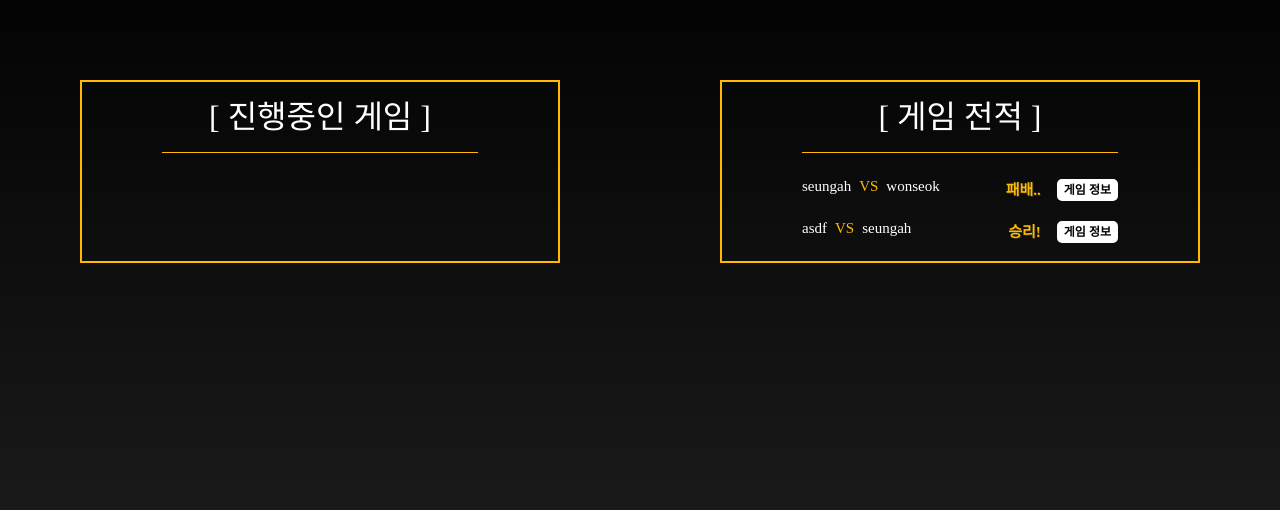
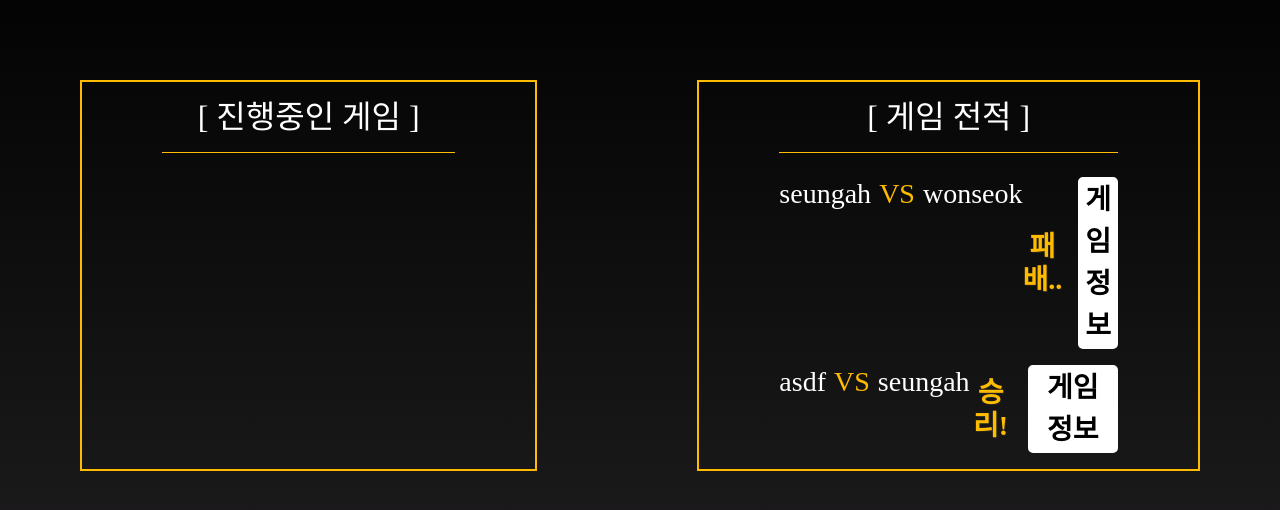
Before and after one commit to hayounSong/WebCardGame, a Django app: page /list_game/ in a window 1280 px wide. Shown: the part 80-590 px from the top of the page. Run offline with Django 4.2, Linux system fonts and the light colour scheme; a user stored in the database is signed in; data comes from the database, SQL or seed files in the repository; both versions use the stored data as it was after the commit; some web fonts are replaced.

Commit message:
fix attack defense list css

```diff
--- a/static/css/list_game.css
+++ b/static/css/list_game.css
@@ -60,7 +60,7 @@
 .game_buttons a {
   font-size: 12px;
   text-decoration: none;
-    border : 2px solid rgb(255, 255, 255);
+  border: 2px solid rgb(255, 255, 255);
   border-radius: 5px;
   color: black;
   padding: 0 5px;
--- a/templates/attack_form.html
+++ b/templates/attack_form.html
@@ -11,12 +11,12 @@
         {% csrf_token %}
         <table class="form_table ">
             <div class="">
-                <div><span class="fw-bolder me-2" style="color: white;">내가 고른 카드:</span><span>{{ form.attack_num }}</span></div>
-                <div class="mt-2 fw-bolder"><span class=" me-2" style="color: white;">공격할 상대는?</span><span>{{ form.defense_user }}</span></div>
+                <div><span class="fw-bolder me-2 fs-3" style="color: white;">내가 고른 카드:</span><span>{{ form.attack_num }}</span></div>
+                <div class="mt-2 fw-bolder"><span class=" me-2 fs-3" style="color: white;">공격할 상대는?</span><span>{{ form.defense_user }}</span></div>
             </div>
         </table>
         <div class="button__container save_button text-center mt-3">
-            <input class="submit border border-2 rounded border-dark fw-bolder" type="submit" value='공격하기!'>
+            <input class="submit border border-2 rounded border-dark fw-bolder fs-3" type="submit" value='공격하기!'>
         </div>
     </form>
 </div>
--- a/templates/defense_form.html
+++ b/templates/defense_form.html
@@ -11,14 +11,14 @@
     <img class="battle-img" src="/static/src/attack-game.png" alt="">
     <form action="" method='POST' class="d-flex flex-column justify-content-center align-items-center border border-2 border-light rounded" style="width:300px; height: 200px; color:white" >
         {% csrf_token %}
-        <div class="attack__text"><span class="fw-bolder">{{ attack }}<span>에게 반격하세요!</span></div>
+        <div class="attack__text"><span class="fw-bolder fs-3" style="color: rgb(255, 187, 0);">{{ attack }}</span><span class="fs-3">님에게 반격하세요!</span></div>
         <table class="form_table">
-            <div class="fw-bolder">
+            <div class="fw-bolder fs-3">
                 {{ form.as_p }}
             </div>
         </table>
         <div class="button__container save_button text-center mt-3">
-            <input class="submit border border-2 rounded border-dark fw-bolder" type="submit" value='반격하기!'>
+            <input class="submit border border-2 rounded border-dark fw-bolder fs-3" type="submit" value='반격하기!'>
         </div>
     </form>
 </div>
--- a/templates/list_game.html
+++ b/templates/list_game.html
@@ -10,15 +10,15 @@
         {% for game in proceed_games %}
         <div class="proceed_game__container">
             <div class="users">
-                <h5>{{game.attack.attack_user.username}}<span>VS</span>{{game.defense.defense_user.username}}</h5>
+                <h5 class="fs-3">{{game.attack.attack_user.username}}<span>VS</span>{{game.defense.defense_user.username}}</h5>
             </div>
             <div class="game_buttons game_info">
                 {% if game.attack.attack_user.username == current_user.username %}
-                <a href="{% url 'cardgame:delete_game' pk=game.id%}">공격 취소</a>
+                <a class="fs-3" href="{% url 'cardgame:delete_game' pk=game.id%}">공격 취소</a>
                 {% elif game.defense.defense_user.username == current_user.username %}
-                <a href="{% url 'cardgame:game_defense' pk=game.id%}">반격하기</a>
+                <a class="fs-3" href="{% url 'cardgame:game_defense' pk=game.id%}">반격하기</a>
                 {% endif %}
-                <a href="{% url 'cardgame:detail_game' pk=game.id%}">게임 정보</a>
+                <a class="fs-3" href="{% url 'cardgame:detail_game' pk=game.id%}">게임 정보</a>
             </div>
         </div>
         {% endfor %}
@@ -28,15 +28,15 @@
         {% for game in end_games %}
         <div class="end_game__container">
             <div class="users">
-                <h5>{{game.attack.attack_user.username}}<span>VS</span>{{game.defense.defense_user.username}}</h5>
+                <h5 class="fs-3">{{game.attack.attack_user.username}}<span>VS</span>{{game.defense.defense_user.username}}</h5>
             </div>
             <div class="game_buttons game_info">
                 {% if game.victory_user.username == current_user.username %}
-                <h5>승리!</h5>
+                <h5 class="fs-3">승리!</h5>
                 {% else %}
-                <h5>패배..</h5>
+                <h5 class="fs-3">패배..</h5>
                 {% endif %}
-                <a href="{% url 'cardgame:detail_game' pk=game.id%}">게임 정보</a>
+                <a class="fs-3" href="{% url 'cardgame:detail_game' pk=game.id%}">게임 정보</a>
             </div>
         </div>
         {% endfor %}
```
Also changed, not shown: db.sqlite3. Lines whose indentation alone changed are shown as unchanged.
